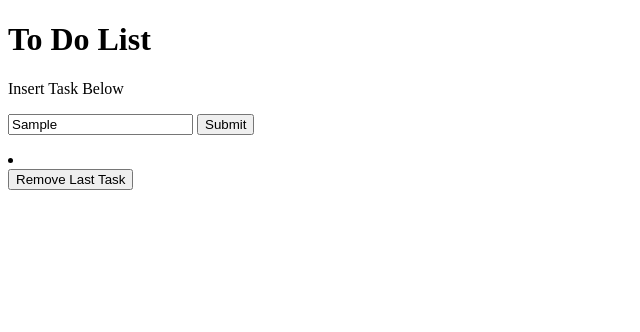
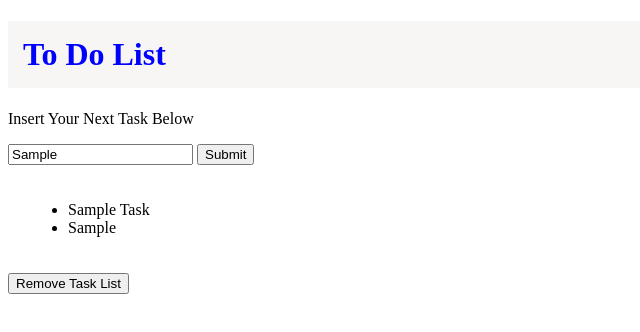
Before and after one commit to VertigoHunter/JSFIII_ToDo, a website: page index.html in a window 1280 px wide. Both pictures are taken after typing "Sample" into the empty fields and a click on the input "Submit". Shown: the whole page, without its empty margins (0-640 px from the left). Drawn offline with Linux system fonts and the light colour scheme.

Commit message:
added CSS and list, need remove and checkbox

```diff
--- a/index.html
+++ b/index.html
@@ -13,17 +13,18 @@
 
     <!--Input task description box-->
     <form onsubmit="return addTask()">
-        <p>Insert Task Below</p>
+        <p>Insert Your Next Task Below</p>
         <input id="inputTask" type="text" name="Task" value="" placeholder="Place your task here...">
        <input type="submit" value="Submit"></input>
         <!-- <button type="submit" id="submitButton">Submit</button onClick="addTask()">-->  <!--Submit button-->
       </form>
 
 <div>
-    <ul id="taskList"></ul>
-    <li> </li>
+    <ul id="taskList">
+      <li>Sample Task</li>
+    </ul>
 </div>
-
-      <button id="remove" type="submit">Remove Last Task</button><!--Remove button-->
+      <input type="button" value="Remove Task List" onclick="removeTask()" /> <!--Remove button-->
+      <!--   <button id="remove" type="submit">Remove Last Task</button> Remove button-->
 </body>
 </html>
--- a/index.js
+++ b/index.js
@@ -4,20 +4,38 @@ let list = []
 
 //let taskAdded= document.getElementById("#inputTask").value;
 
+var taskCounter = 0;
+
 function addTask()
 {
-    inputValue = document.getElementById('inputTask').value;
-    list.push(inputValue)
-
-   // var li = document.createElement('li');
-    //li.appendChild(list);
+    const inputValue = document.getElementById('inputTask').value;
+    let li = document.createElement('li');
+    let attachment = document.createTextNode(inputValue);
+    li.appendChild(attachment);
+    document.getElementById('taskList').appendChild(li);
+    taskCounter += 1;
     console.log(list);
+    console.log(taskCounter);
     return false;
 }
 
-/*function addTask(list, taskAdded)
+/*
+let removeButton = document.createElement("span");
+removeButton.addEventListener("click", removeTask()
 {
-    list.push(taskAdded);
-    //console.log([...new Set(list)])
-    console.log(list);
-}*/
+})
+*/
+
+/*
+let removeButton =
+removeButton.addEventListener("click", removeTask);
+
+function removeTask()
+{
+    var elem = document.getElementById(taskList.attachment);
+    elem.parentNode.removeChild(elem);
+    return false;
+}
+*/
+
+// <input type="checkbox" name="rapper1" value="Ice Cube"> Ice Cube
--- a/style.css
+++ b/style.css
@@ -0,0 +1,11 @@
+h1
+{
+  color: blue;
+  padding: 15px;
+  background: #f7f6f4;
+}
+
+div
+{
+  padding: 20px;
+}
```
